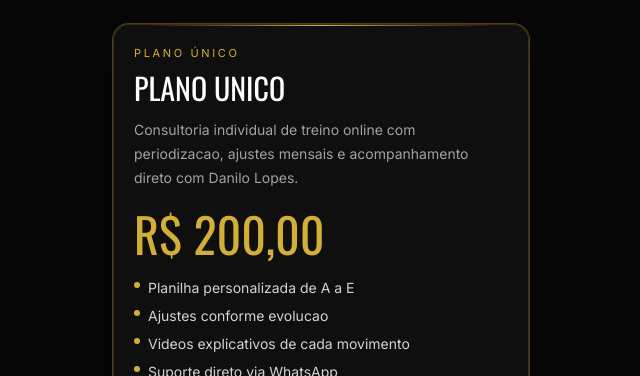
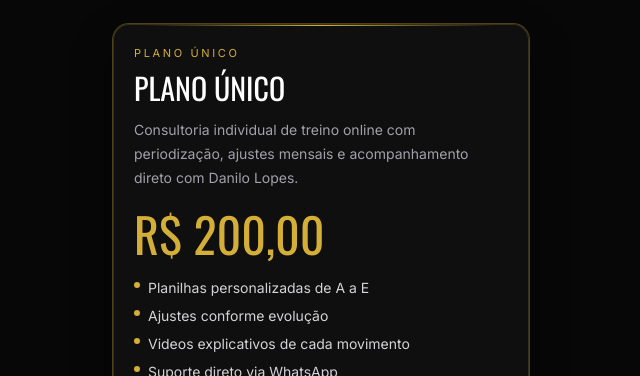
Before and after one commit to danilodlx08-glitch/consultoria-treino, a React (Vite) app: page / in a window 1280 px wide. Shown: the part 500-876 px from the top of the page, without its empty margins (319-959 px from the left). Built offline with nearby package versions, Linux system fonts and the light colour scheme; no server answers; the database is empty; the HTML template or start-up script is replaced by a standard one.

Commit message:
Update storage.js

```diff
--- a/src/storage.js
+++ b/src/storage.js
@@ -44,13 +44,13 @@ const defaultData = {
   },
 
   plan: {
-    name: 'Plano Unico',
+    name: 'Plano Único',
     price: 200,
     description:
-      'Consultoria individual de treino online com periodizacao, ajustes mensais e acompanhamento direto com Danilo Lopes.',
+      'Consultoria individual de treino online com periodização, ajustes mensais e acompanhamento direto com Danilo Lopes.',
     includes: [
-      'Planilha personalizada de A a E',
-      'Ajustes conforme evolucao',
+      'Planilhas personalizadas de A   a   E',
+      'Ajustes conforme evolução',
       'Videos explicativos de cada movimento',
       'Suporte direto via WhatsApp',
     ],
```
